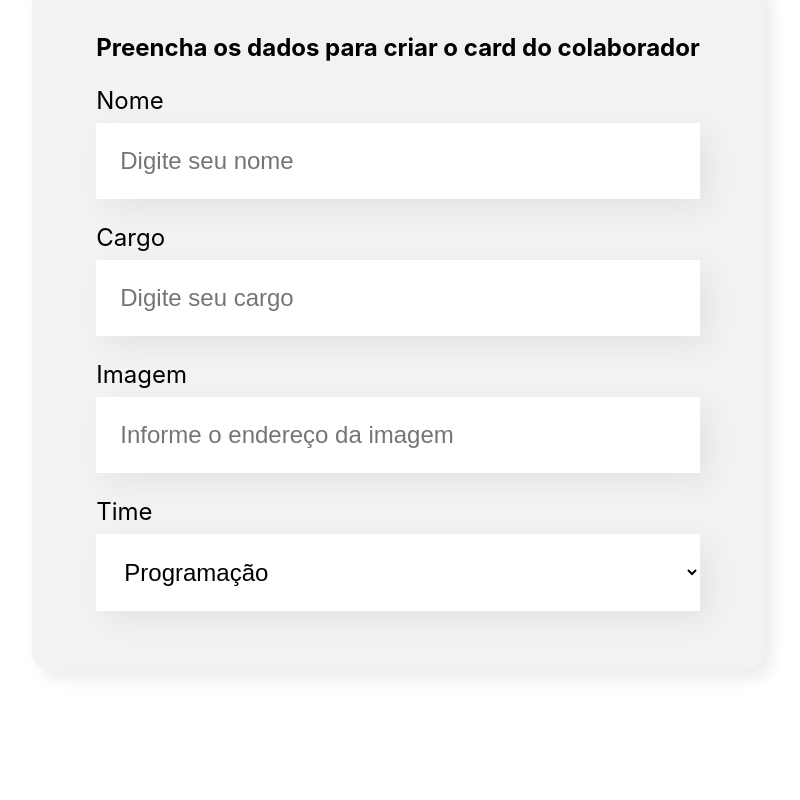
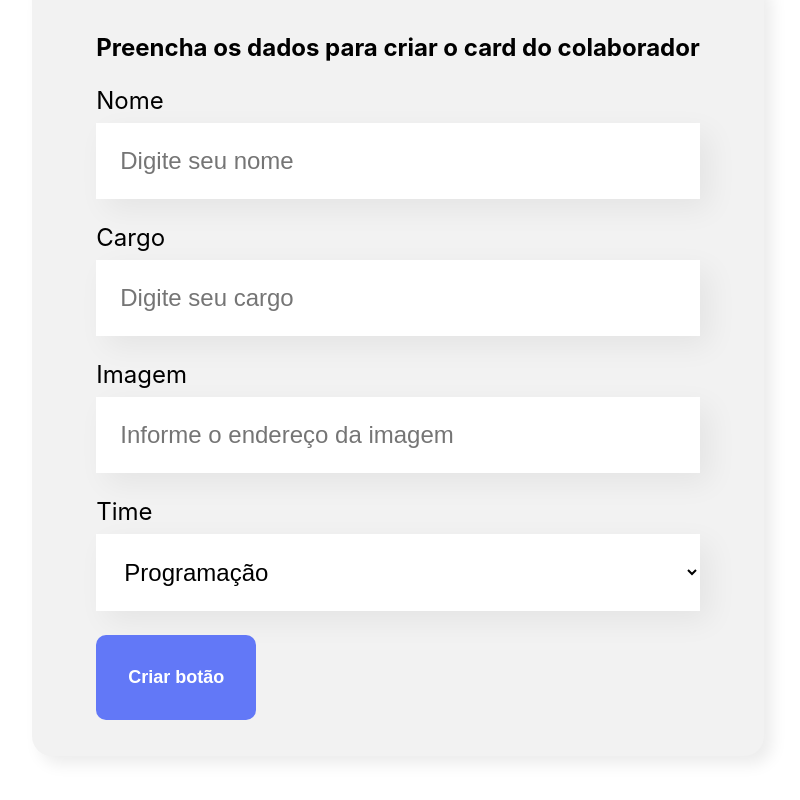
Before and after one commit to diogo-coelho/organo, a React (Create React App) app: page / in a window 1280 px wide. Shown: the part 601-1401 px from the top of the page, without its empty margins (242-1042 px from the left). Before the commit the page ends 1352 px from the top, so only its background shows below. Built offline with nearby package versions, Linux system fonts and the light colour scheme; the HTML template or start-up script is replaced by a standard one.

Commit message:
Pegando os dados do formulario

```diff
--- a/src/App.js
+++ b/src/App.js
@@ -1,11 +1,19 @@
+import { useState } from 'react'
 import Banner from './components/Banner/Banner';
 import FormGroup from './components/FormGroup/FormGroup';
 
 function App() {
+  const [collaborators, setCollaborators] = useState([])
+
+  const handleAddCollaborator = (collaborator) => {
+	console.log('collaborator', collaborator)
+	setCollaborators([...collaborators, collaborator])
+  }
+
   return (
     <div className="App">
       <Banner />
-	  <FormGroup />
+	  <FormGroup handleAddCollaborator={collaborator => handleAddCollaborator(collaborator) } />
     </div>
   );
 }
--- a/src/components/Combobox/Combobox.js
+++ b/src/components/Combobox/Combobox.js
@@ -4,7 +4,10 @@ const Combobox = (props) => {
 	return (
 		<div className="lista-suspensa">
 			<label>{ props.label }</label>
-			<select>
+			<select
+				required={props.required}
+				value={props.value}
+				onChange={event => props.handleKeyup(event.target.value) }>
 				{props.itens.map(item => <option key={item}>{item}</option>)}
 			</select>
 		</div>
--- a/src/components/FormGroup/FormGroup.js
+++ b/src/components/FormGroup/FormGroup.js
@@ -1,7 +1,14 @@
-
+import { useState } from 'react'
 import './FormGroup.css'
 import InputField from '../InputField/InputField'
 import Combobox from '../Combobox/Combobox'
+import MyButton from '../MyButton/MyButton'
+
+const FormGroup = (props) => {
+	const [name, setName] = useState('')
+	const [role, setRole] = useState('')
+	const [image, setImage] = useState('')
+	const [team, setTeam] = useState('')
 
 	const teams = [
 		'Programação',
@@ -13,16 +20,46 @@ const teams = [
 		'Inovação e Gestão'
 	]
 
-const FormGroup = () => {
+	const onSave = (event) => {
+		event.preventDefault()
+		props.handleAddCollaborator({
+			name, role, image, team
+		})
+	}
+
 	return (
 		<section className="formulario">
-			<form>
+			<form onSubmit={onSave} >
 				<h2>Preencha os dados para criar o card do colaborador</h2>
 
-				<InputField label="Nome" placeholder="Digite seu nome" />
-				<InputField label="Cargo" placeholder="Digite seu cargo" />
-				<InputField label="Imagem" placeholder="Informe o endereço da imagem" />
-				<Combobox label="Time" itens={teams} />
+				<InputField
+					required={true}
+					label="Nome"
+					placeholder="Digite seu nome"
+					value={name}
+					handleKeyup={value => setName(value)}
+				/>
+				<InputField
+					required={true}
+					label="Cargo"
+					placeholder="Digite seu cargo"
+					value={role}
+					handleKeyup={value => setRole(value)}
+				/>
+				<InputField
+					label="Imagem"
+					placeholder="Informe o endereço da imagem"
+					value={image}
+					handleKeyup={value => setImage(value)}
+				/>
+				<Combobox
+					required={true}
+					label="Time"
+					itens={teams}
+					value={team}
+					handleKeyup={value => setTeam(value)}
+				/>
+				<MyButton>Criar botão</MyButton>
 			</form>
 		</section>
 	)
--- a/src/components/InputField/InputField.js
+++ b/src/components/InputField/InputField.js
@@ -1,10 +1,21 @@
 import './InputField.css'
 
+
+
 const InputField = (props) => {
+	const handleKeyup = (event) => {
+		props.handleKeyup(event.target.value)
+	}
+
 	return (
 		<div className="campo-texto">
 			<label>{ props.label }</label>
-			<input placeholder={ props.placeholder } />
+			<input
+				value={props.value}
+				onChange={handleKeyup}
+				required={props.required}
+				placeholder={ props.placeholder }
+			/>
 		</div>
 	)
 }
--- /dev/null
+++ b/src/components/MyButton/MyButton.css
@@ -0,0 +1,14 @@
+.botao {
+	background-color: #6278F7;
+	border-radius: 10px;
+	font-weight: 700;
+	font-size: 18px;
+	padding: 32px;
+	border: none;
+	cursor: pointer;
+	color: #FFF;
+}
+
+.botao:hover {
+	color: #95FFD4;
+}
--- /dev/null
+++ b/src/components/MyButton/MyButton.js
@@ -0,0 +1,11 @@
+import './MyButton.css'
+
+const MyButton = (props) => {
+	return (
+		<button className='botao'>
+			{props.children}
+		</button>
+	)
+}
+
+export default MyButton
```
Lines whose indentation alone changed are shown as unchanged.
